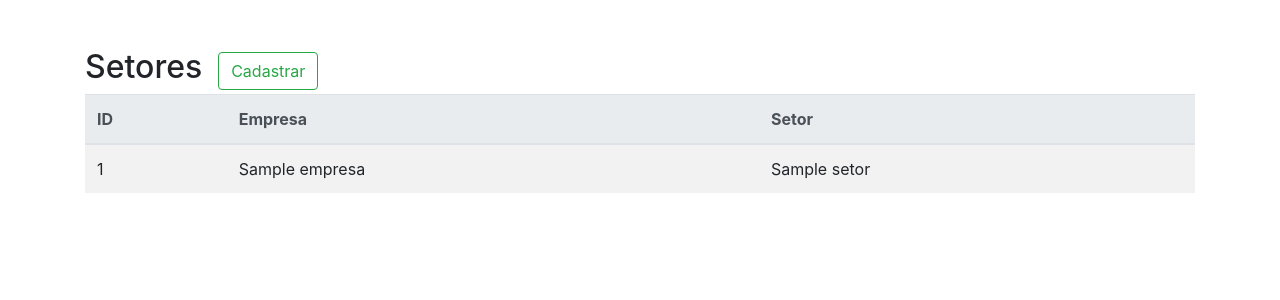
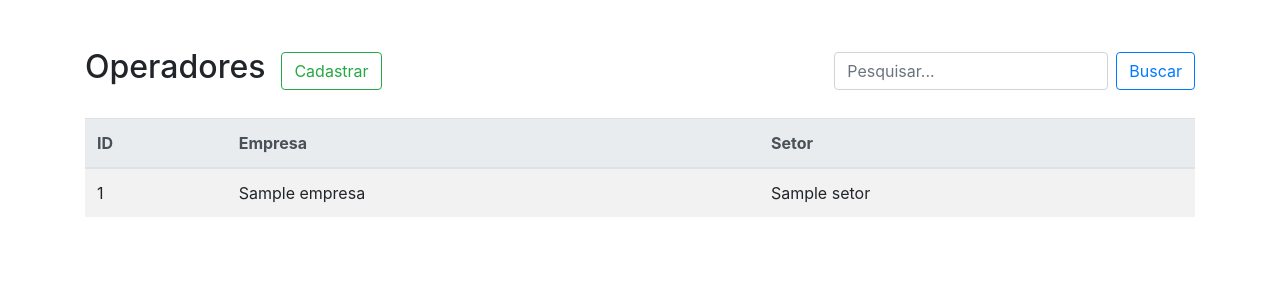
Before and after one commit to marcoskw/licenca, a Django app: page /empresa/listar_setores/ in a window 1280 px wide. Shown: the part 56-356 px from the top of the page. Run offline with Django 5.2, Linux system fonts and the light colour scheme; a user stored in the database is signed in; tables that the repository leaves empty hold one stand-in row (values such as "Sample post"); some libraries are stand-ins or nearby versions.

Commit message:
Adicionando busca_setores e ajustando bats

```diff
--- a/empresa/templates/listar_setores.html
+++ b/empresa/templates/listar_setores.html
@@ -8,9 +8,15 @@
 {% include "partials/barra_navegacao.html" %}
 
 <div class="container my-5">
-    <div class="d-flex align-items-center">
-        <h2 class="mr-3">Setores</h2>
-        <a href="{% url 'cadastrar_setor' %}" class="btn btn-outline-success">Cadastrar</a>
+    <div class="d-flex justify-content-between align-items-center mb-4">
+        <div class="d-flex align-items-center">
+            <h2 class="mr-3">Operadores</h2>
+            <a href="{% url 'cadastrar_setor' %}" class="btn btn-outline-success">Cadastrar</a>
+        </div>
+        <form class="form-inline" method="GET" action="{% url 'buscar_setores' %}">
+            <input class="form-control mr-sm-2" type="search" placeholder="Pesquisar..." aria-label="Pesquisar" name="q" value="{{ request.GET.q }}">
+            <button class="btn btn-outline-primary my-2 my-sm-0" type="submit">Buscar</button>
+        </form>
     </div>
     {% if messages %}
         {% for message in messages %}
--- a/empresa/urls.py
+++ b/empresa/urls.py
@@ -11,6 +11,7 @@ urlpatterns = [
     path('cadastrar_setor/', views.cadastrar_setor, name='cadastrar_setor'),
     path('listar_setores/', views.listar_setores, name='listar_setores'),
     path('filtrar_setores/', views.filtrar_setores, name='filtrar_setores'),
+    path('buscar_setores/', views.buscar_setores, name='buscar_setores'),
 
     # Operador
     path('cadastrar_operador/', views.cadastrar_operador, name='cadastrar_operador'),
--- a/empresa/views.py
+++ b/empresa/views.py
@@ -115,6 +115,19 @@ def filtrar_setores(request):
 
     return JsonResponse({'error': 'Nenhuma empresa selecionada'}, status=400)
 
+def buscar_setores(request):
+    termo = request.GET.get('q')
+    setores = Setor.objects.all()
+
+    if termo:
+        setores = setores.filter(
+            Q(nome_setor__icontains=termo) |
+            Q(empresa__nome_empresa__icontains=termo)
+        )
+
+    return render(request, 'listar_setores.html', {'setores': setores})
+
+
 # Operador
 def cadastrar_operador(request):
     if not request.user.is_authenticated:
@@ -179,6 +192,7 @@ def buscar_operadores(request):
         )
 
     return render(request, 'listar_operadores.html', {'operadores': operadores})
+
 
 # Contato
 def cadastrar_contato(request):
```
Also changed, not shown: 3 other files.
